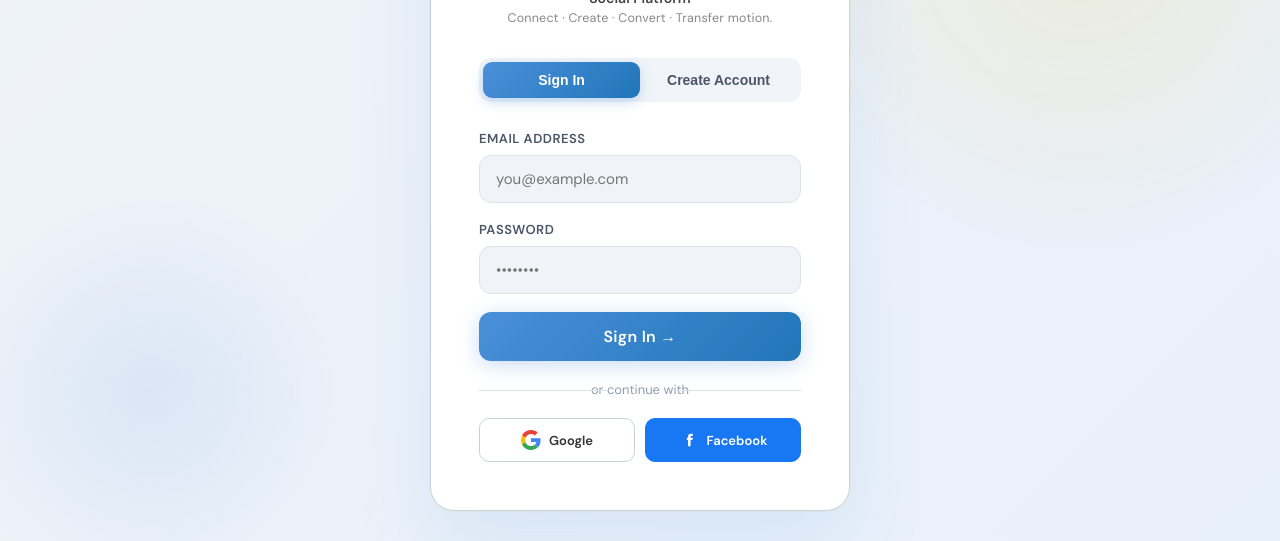
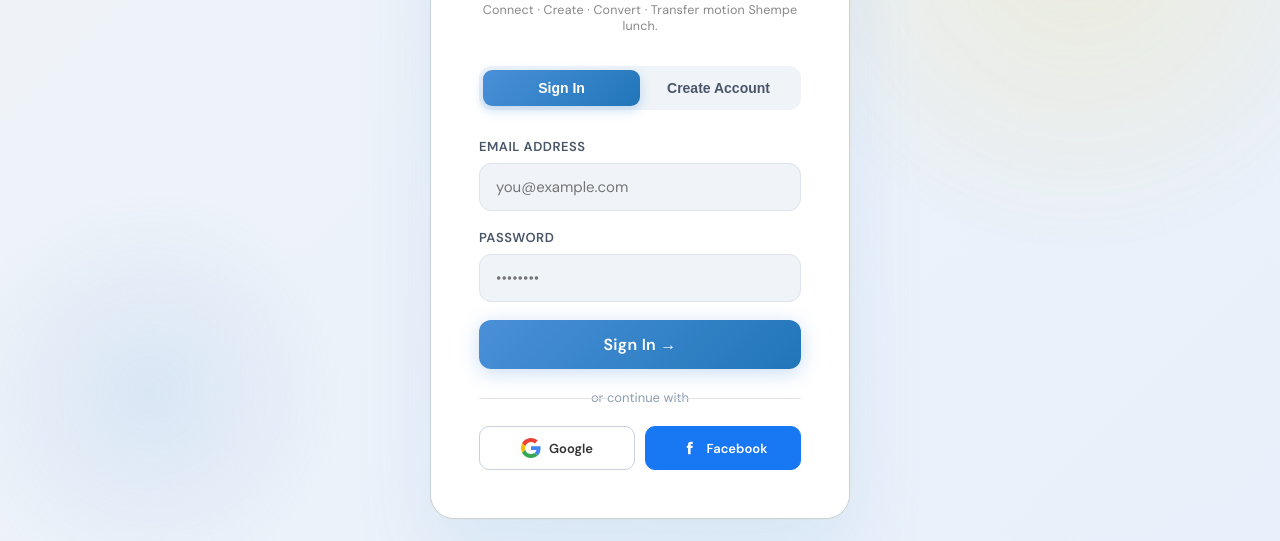
Before and after one commit to Shempe12/cogWheel, a plain HTML site: page index.html in a window 1280 px wide. Shown: the part 259-800 px from the top of the page. Drawn offline with Linux system fonts and the light colour scheme.

Commit message:
update line 1801

```diff
--- a/index.html
+++ b/index.html
@@ -1798,7 +1798,7 @@
       <h1><span class="cog-part">cog</span><span class="wheel-part">Wheel</span></h1>
       <div class="tagline-wrap">
         <div class="tagline-main">Social Platform</div>
-        <span class="tagline-sub">Connect &middot; Create &middot; Convert &middot; Transfer motion.</span>
+        <span class="tagline-sub">Connect &middot; Create &middot; Convert &middot; Transfer motion Shempe lunch.</span>
       </div>
     </div>
     <div class="auth-tabs">
```
